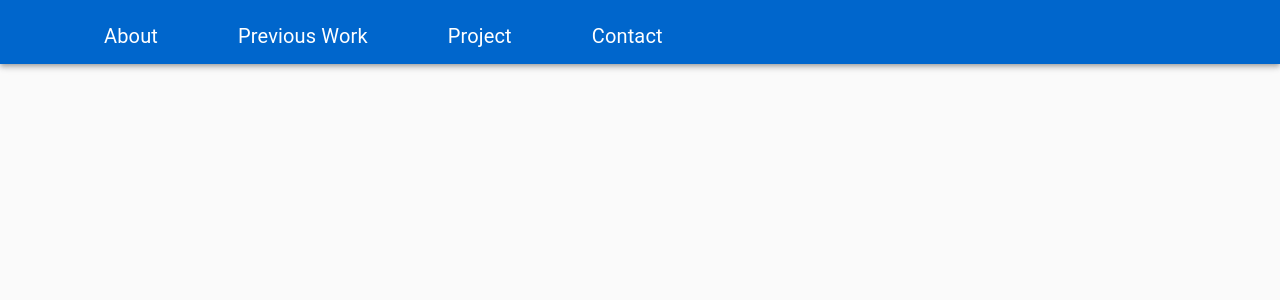
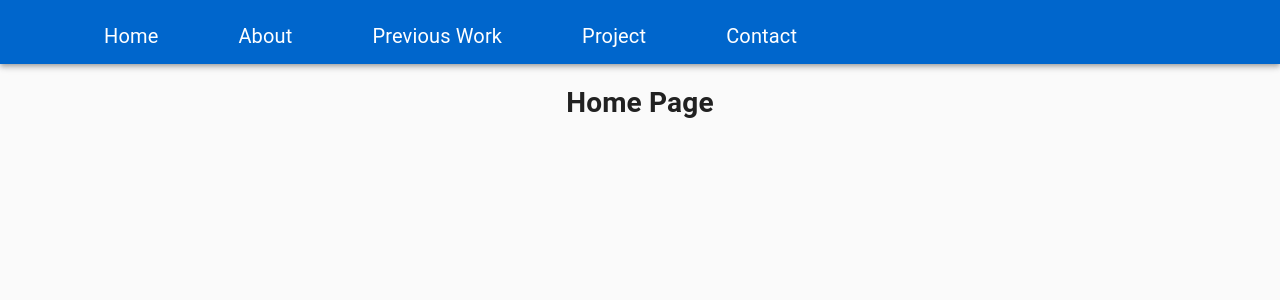
Before and after one commit to yi-xuan-97/IntroToWeb_FinalProject, a React (Create React App) app: page /Homme in a window 1280 px wide. Shown: the top 300 px of the page. Built offline with nearby package versions, Linux system fonts and the light colour scheme.

Commit message:
update Home & NavBar

```diff
--- a/src/App.js
+++ b/src/App.js
@@ -1,7 +1,7 @@
 import logo from './logo.svg';
 import './App.css';
 import { BrowserRouter as Router, Routes, Route, Navigate } from "react-router-dom";
-import {NavBar, About, Project, PreviousWork, Contact} from './Page';
+import {NavBar,Home, About, Project, PreviousWork, Contact} from './Page';
 
 function App() {
   return (
@@ -12,7 +12,12 @@ function App() {
         <Route
             exact
             path="/"
-            element={<About />}
+            element={<Home />}
+          />
+            <Route
+            exact
+            path="/Homme"
+            element={<Home />}
           />
           <Route
             exact
--- /dev/null
+++ b/src/Page/Home.js
@@ -0,0 +1,11 @@
+import React from "react";
+
+function Home() {
+  return (
+    <div>
+      <h1>Home Page</h1>
+    </div>
+  );
+}
+
+export default Home;
--- a/src/Page/NavBar.js
+++ b/src/Page/NavBar.js
@@ -36,11 +36,11 @@ function NavBar() {
     <AppBar position="static" style={{ backgroundColor: "#0066cc" }}>
     <CssBaseline />
     <Toolbar>
-      {/* <Typography variant="h5" className={classes.logo}>
-        Yixuan Feng
-      </Typography> */}
       <div className={classes.navlinks}>
         <Link to="/" className={classes.link}>
+        </Link>
+        <Link to="/Home" className={classes.link}>
+          Home
         </Link>
         <Link to="/About" className={classes.link}>
           About
--- a/src/Page/index.js
+++ b/src/Page/index.js
@@ -1,3 +1,4 @@
+export {default as Home} from './Home'
 export {default as About} from './About'
 export {default as PreviousWork} from './PreviousWork'
 export {default as Project} from './Project'
```
